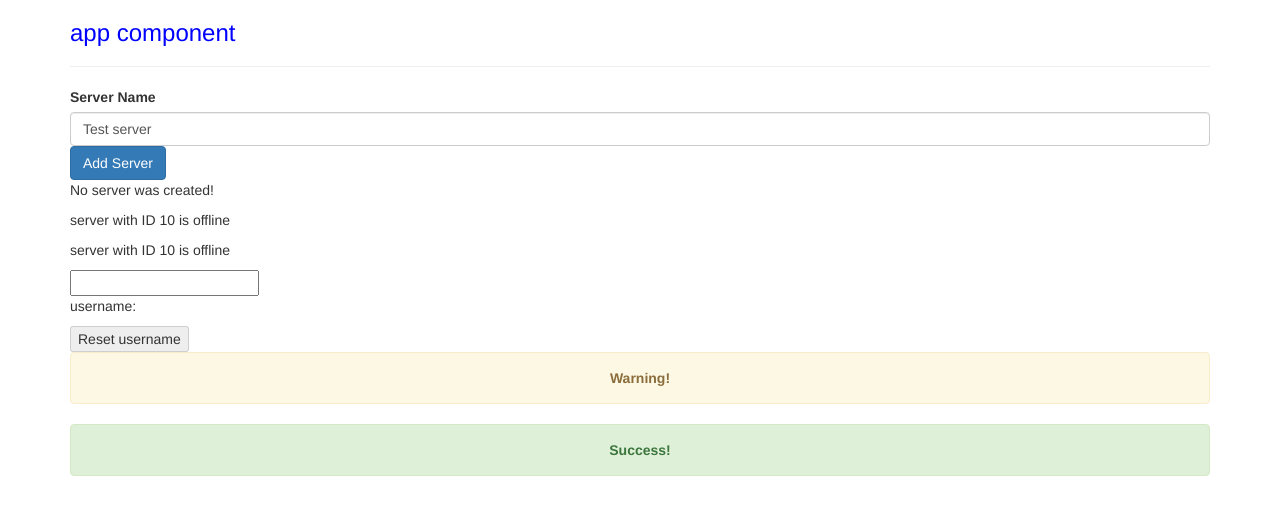
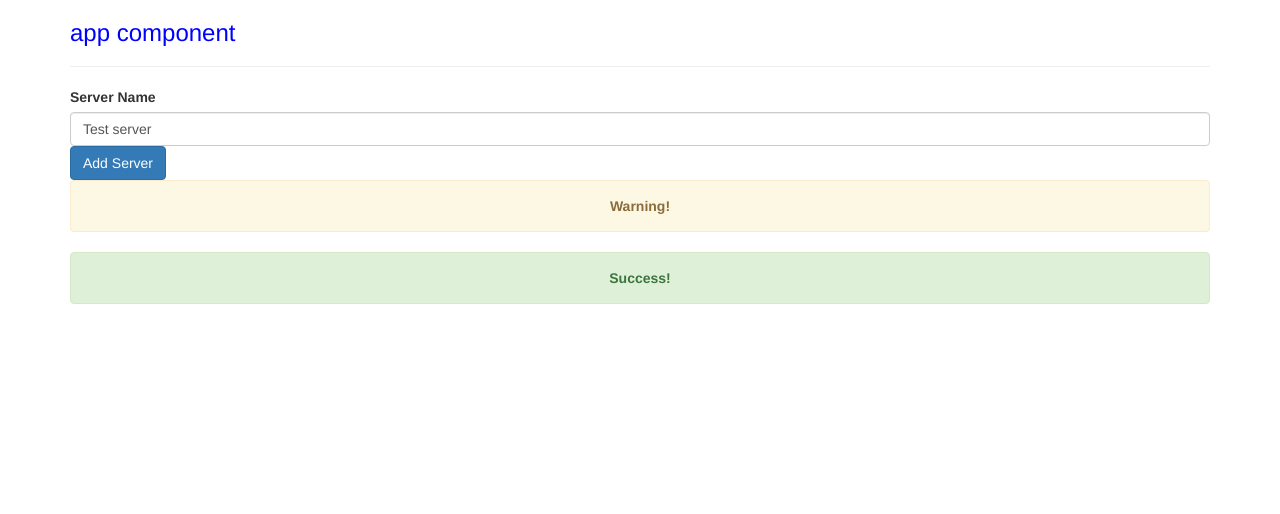
Before and after one commit to henriquerubido1/learning-angular, an Angular app in the folder my-first-app/: page / in a window 1280 px wide. Shown: the top 514 px of the page. Built offline with nearby package versions, Linux system fonts and the light colour scheme.

Commit message:
feat:*ngIf

```diff
--- a/my-first-app/src/app/servers/servers.component.html
+++ b/my-first-app/src/app/servers/servers.component.html
@@ -17,20 +17,25 @@
 >
   Add Server
 </button>
-<p>{{ serverCreationStatus }}</p>
+<p *ngIf="serverCreated">server was created, server name is {{ serverName }}</p>
+<!-- <p>{{ serverCreationStatus }}</p>
 <app-server></app-server>
-<app-server></app-server>
+<app-server></app-server> -->
 
-<input
+<!-- <input
   type="text"
   [(ngModel)]="username"
   (input)="onInputChange()"
 >
 
-<p>username: {{ username }}</p>
-<button
+<p>username: {{ username }}</p> -->
+<!-- <button
   [disabled]="!buttonStatus"
   (click)="onButtonClick()"
+> -->
+<!-- <button
+  [disabled]="username === ''"
+  (click)="username = ''"
 >
   Reset username
-</button>
+</button> -->
--- a/my-first-app/src/app/servers/servers.component.ts
+++ b/my-first-app/src/app/servers/servers.component.ts
@@ -28,8 +28,9 @@ export class ServersComponent implements OnInit {
   allowNewServer = false;
   serverCreationStatus = 'No server was created!' ;
   serverName = 'Test server';
-  username = '';
-  buttonStatus = false;
+  serverCreated = false;
+  // username = '';
+  // buttonStatus = false;
 
   constructor() {
     setTimeout(() => {
@@ -41,6 +42,7 @@ export class ServersComponent implements OnInit {
   }
 
   onCreateServer() {
+    this.serverCreated = true;
     this.serverCreationStatus = 'Server was created! Name is ' + this.serverName;
   }
 
@@ -48,14 +50,14 @@ export class ServersComponent implements OnInit {
     this.serverName = (<HTMLInputElement>event.target).value;
   }
 
-  onInputChange(): boolean {
-    if (this.username !== '') {
-     return this.buttonStatus = true;
-    }
-    return this.buttonStatus = false
-  }
+  // onInputChange(): boolean {
+  //   if (this.username !== '') {
+  //    return this.buttonStatus = true;
+  //   }
+  //   return this.buttonStatus = false
+  // }
 
-  onButtonClick() {
-    this.username = '';
-  }
+  // onButtonClick() {
+  //   this.username = '';
+  // }
 }
```
